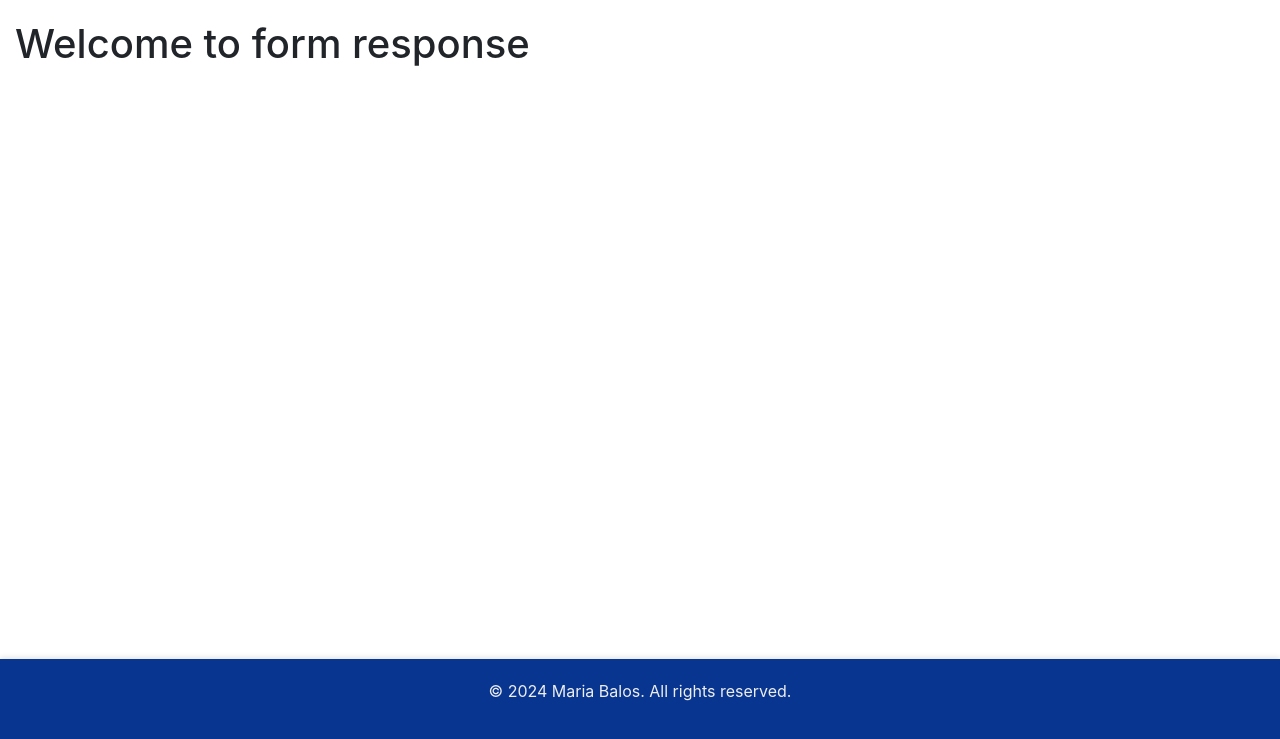
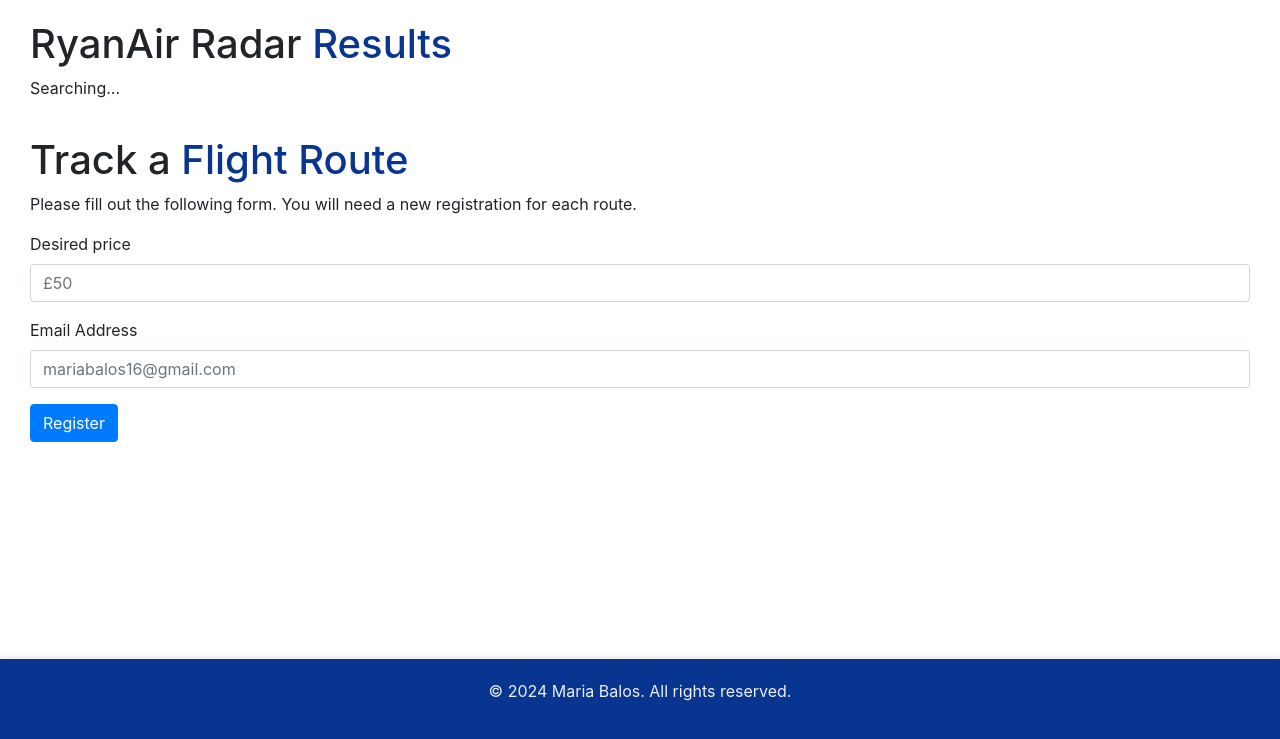
Before and after one commit to mbalos16/air-ryanair, a Flask app: template templates/search_form_response.html in a window 1280 px wide. Shown: the part 61-800 px from the top of the page. Run offline with Flask 3, Linux system fonts and the light colour scheme; the template is opened without the code that fills it: values that come from a table or form of the project are taken from there, most other values are stand-ins (such as "Sample title", 1, 10 or a date in 2020); some libraries are stand-ins or nearby versions.

Commit message:
Fix flask communication and restructure search form

```diff
--- a/main.py
+++ b/main.py
@@ -18,9 +18,9 @@
 
 @app.route("/", methods = ["GET", "POST"])
 def home():
-    form  = SearchForm()
+    search_form  = SearchForm()
     form_title = "Check the statistics for a flight route"
-    return render_template("index.html", form = form, form_title = form_title)
+    return render_template("index.html", form = search_form, form_title = form_title)
 
 
 @app.route("/about")
@@ -29,28 +29,74 @@
     return render_template("about.html", title = title)
 
 
-@app.route("/register", methods = ["GET", "POST"])
-def register():
-    form = Register()
-    if request.method == "POST":
-        form  = Register(request.form)
-        if form.validate_on_submit():
-            success = "Your data has been registered successfully. Thank you for joining us! You will now receive a weekly email with your flight statistics."
-            return render_template('register.html', form = form, success = success)
-    return render_template('register.html', form = form,)
-
 @app.route("/form-response", methods = ["GET", "POST"])
 def form_response():
     title = "Form response"
-    form = SearchForm(request.form)
-    if request.method == "POST" and form.validate_on_submit():
+    search_form = SearchForm(request.form)
+    if request.method == "POST" and search_form.validate_on_submit():
         depart_iata_code = request.form.get("depart_iata_code")
         arrival_iata_code = request.form.get("arrival_iata_code")
         date_from = request.form.get("date_from")
         date_to = request.form.get("date_to")
         n_passangers = request.form.get("n_passangers")
-        # print(depart_iata_code, arrival_iata_code, date_from, date_to, n_passangers)
-    return render_template("search_form_response.html", title = title)
+
+    return generate_search_results_page(
+        depart_iata_code = depart_iata_code,
+        arrival_iata_code = arrival_iata_code,
+        date_from = date_from,
+        date_to=date_to,
+        n_passangers = n_passangers,
+        title = title)
+
+
+def generate_search_results_page(
+    depart_iata_code, arrival_iata_code, date_from , date_to, n_passangers, title):
+
+    # Access the database, search the flight and build the history of prices
+
+    # Instantiate the tracking form
+    register_form = Register()
+
+    # Return the rendered page with the form and the history of prices
+    return render_template(
+        "search_form_response.html",
+        title = title,
+        form = register_form,
+        depart_iata_code = depart_iata_code,
+        arrival_iata_code = arrival_iata_code,
+        date_from = date_from ,
+        date_to = date_to,
+        n_passangers = n_passangers)
+
+@app.route("/register_user/<depart_iata_code>-<arrival_iata_code>-<date_from>-<date_to>-<n_passangers>-<title>", methods = ["GET", "POST"])
+def register_user_tracking(
+    depart_iata_code, arrival_iata_code, date_from , date_to, n_passangers, title):
+    if request.method == "POST":
+        form  = Register(request.form)
+        # Register user to the database
+        email = request.form.get("email")
+        desired_price = request.form.get("desired_price")
+        print(email, desired_price)
+
+        if form.validate_on_submit():
+            success = "Your data has been registered successfully. Thank you for joining us! You will now receive a weekly email with your flight statistics."
+            return generate_search_results_page(
+                depart_iata_code = depart_iata_code,
+                arrival_iata_code = arrival_iata_code,
+                date_from = date_from,
+                date_to=date_to,
+                n_passangers = n_passangers,
+                title = title)
+
+    return render_template("search_form_response.html",
+        title = title,
+        form = register_form,
+        depart_iata_code = depart_iata_code,
+        arrival_iata_code = arrival_iata_code,
+        date_from = date_from ,
+        date_to = date_to,
+        n_passangers = n_passangers,
+        success = sucess_message)
 
 if __name__ == "__main__":
     app.run(debug = True)
--- a/templates/search_form_response.html
+++ b/templates/search_form_response.html
@@ -1,12 +1,43 @@
-{% extends 'base.html'%}
-{% block title %}
-    {{title}}
-{% endblock %}
+{% extends 'base.html'%} {% from 'bootstrap5/form.html' import render_form %} {%
+block title %} {{title}} {% endblock %} {% block content %}
+<div class="container-fluid">
+  <div class="row">
+    <div class="col">
+      <h1>RyanAir Radar <bold class="special_text">Results</bold></h1>
+      <p>Searching...</p>
+    </div>
+  </div>
+  <div class="row">
+    <div class="col">
+      <form
+        action="{{url_for('register_user_tracking', depart_iata_code = depart_iata_code, arrival_iata_code = arrival_iata_code, date_from = date_from, date_to=date_to, n_passangers = n_passangers, title = title)}}"
+        method="POST"
+      >
+        <h1>Track a <bold class="special_text">Flight Route</bold></h1>
+        <p>
+          Please fill out the following form. You will need a new registration
+          for each route.
+        </p>
+        {% if success %}
+        <div
+          class="alert alert-success alert-dismissible fade show"
+          role="alert"
+        >
+          <strong>Success! </strong>{{success}}
+          <button
+            type="button"
+            class="close"
+            data-dismiss="alert"
+            aria-label="Close"
+          >
+            <span aria-hidden="true">&times;</span>
+          </button>
+        </div>
 
-{% block content %}
-<div class = "container-fluid">
-    <div class = "row">
-        <h1>Welcome to form response </h1>
+        {% endif %}
+        <p>{{render_form(form)}}</p>
+      </form>
     </div>
+  </div>
 </div>
 {% endblock %}
```
